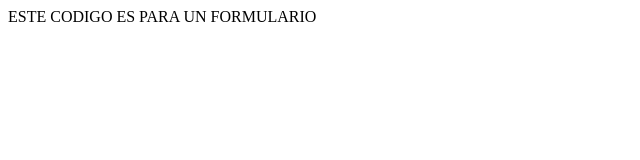
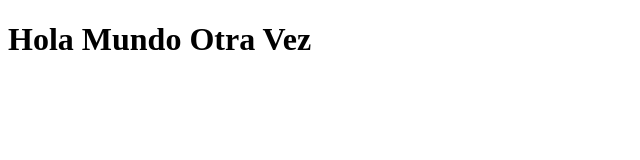
Before and after one commit to vrojasp/formsys, a plain HTML site: page index.html in a window 1280 px wide. Shown: the whole page, without its empty margins (0-640 px from the left). Drawn offline with Linux system fonts and the light colour scheme.

Commit message:
HOLA MUNDO OTRA VEZ

```diff
--- a/index.html
+++ b/index.html
@@ -1,3 +1,5 @@
+
+
 <!DOCTYPE html>
 <html lang="en">
 <head>
@@ -5,6 +7,9 @@
     <title>Title</title>
 </head>
 <body>
-ESTE CODIGO ES PARA UN FORMULARIO
+<h1> Hola Mundo Otra Vez</h1>
+
+
+
 </body>
 </html>
```
